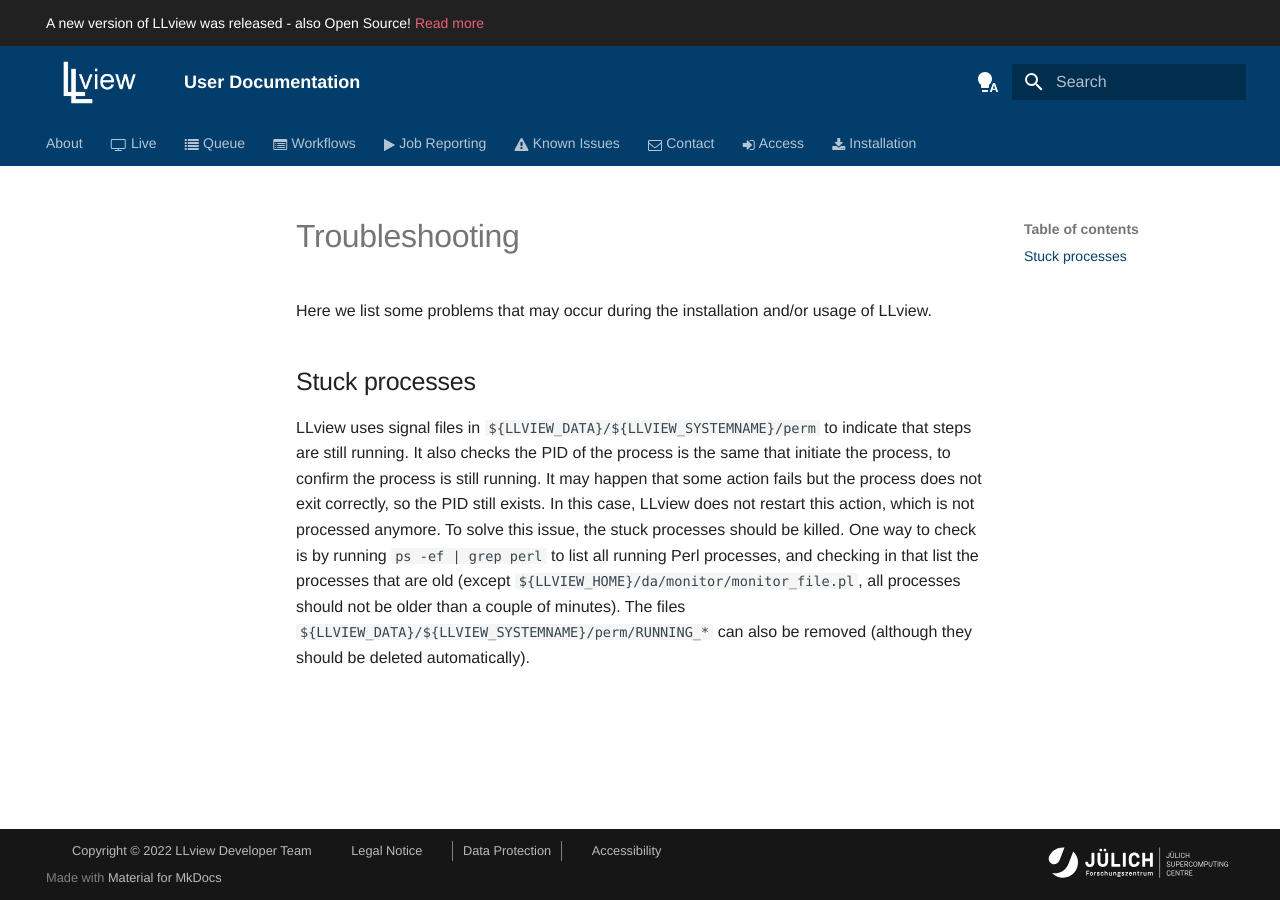
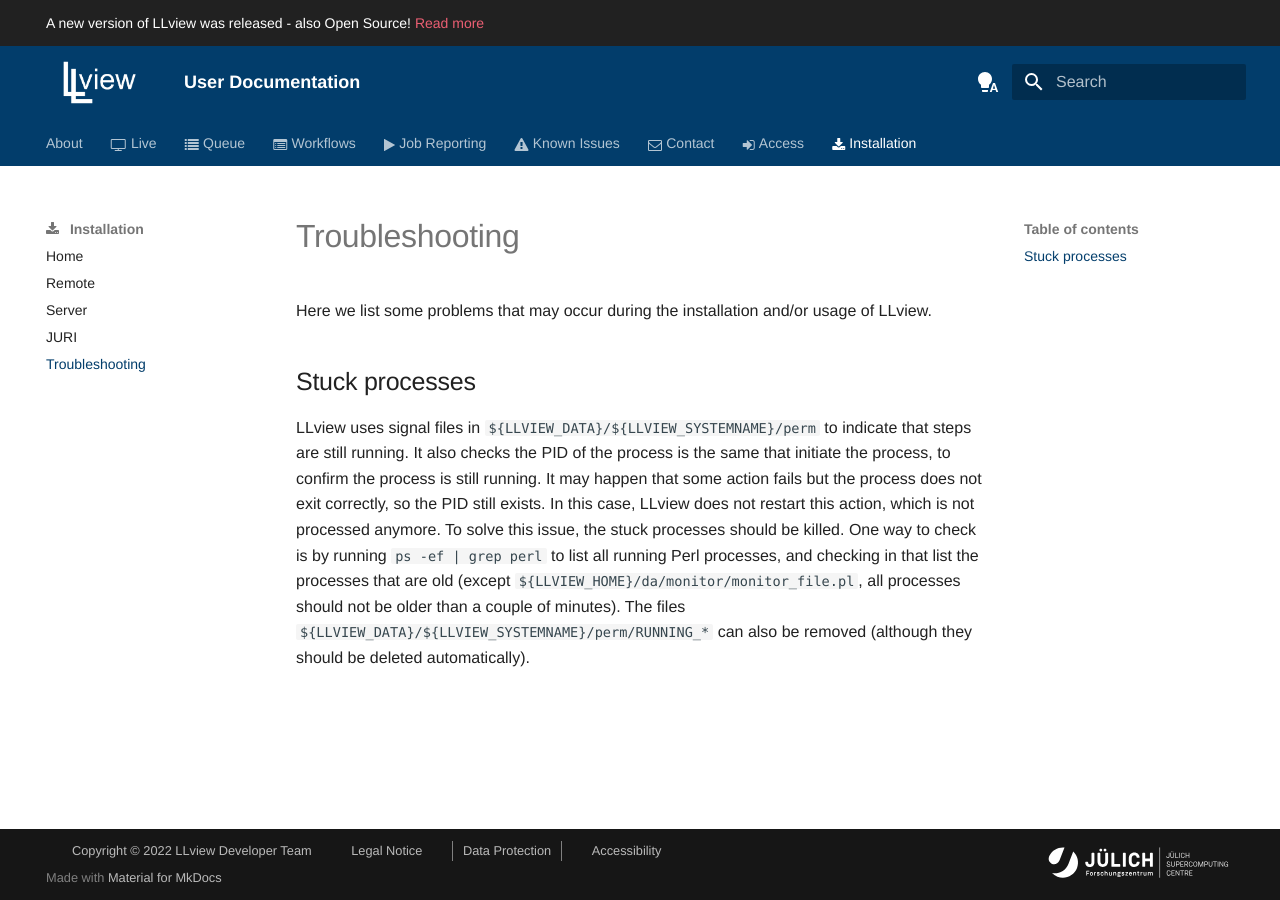
Before and after one commit to FZJ-JSC/LLview, an MkDocs documentation site: the page built from docs/docs/install/troubleshooting.md, in a window 1280 px wide. Built offline with MkDocs 1.6.1 and Material for MkDocs 9.7.7, drawn with Linux system fonts in a browser that asks for light colours; a script that is not in the unit is left out.

Commit message:
Lock PR after merge (CLA action); Improved CITATIONS.cff; Added link to JURI on README; Improved how logs are cleaned to avoid stuck files; Added troubleshooting page on docs

```diff
--- a/docs/mkdocs.yml
+++ b/docs/mkdocs.yml
@@ -33,6 +33,7 @@ nav:
     - Remote: install/remote.md
     - Server: install/server.md
     - JURI: install/juri.md
+    - Troubleshooting: install/troubleshooting.md
     # - Build: install/build.md
     # - Common Tasks: install/common_tasks.md
   # - Description:
```
Also changed, not shown: README.md, 3 other files.
